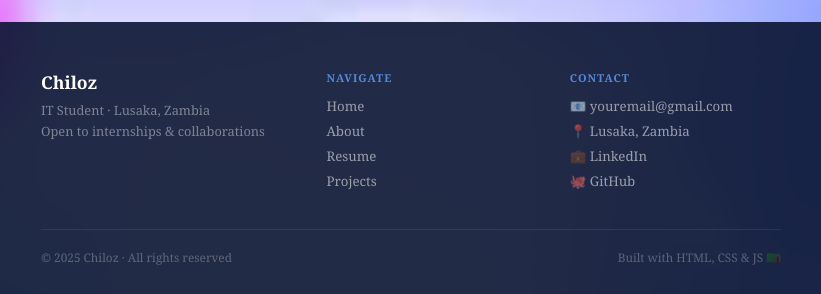
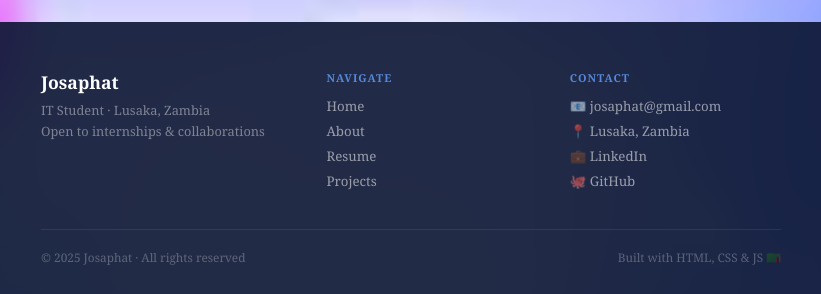
Before and after one commit to Chiloz/Chiloz, a plain HTML site: page projects.html in a window 1280 px wide. Shown: the part 936-1230 px from the top of the page, 229-1050 px from the left. Drawn offline with Linux system fonts and the light colour scheme.

Commit message:
Update projects.html

```diff
--- a/projects.html
+++ b/projects.html
@@ -3,7 +3,7 @@
 <head>
   <meta charset="UTF-8" />
   <meta name="viewport" content="width=device-width, initial-scale=1.0" />
-  <title>Chiloz · Projects</title>
+  <title>Josaphat · Projects</title>
   <link rel="stylesheet" href="style.css" />
 </head>
 <body>
@@ -110,7 +110,7 @@
     <div class="footer-inner">
       <div class="footer-top">
         <div>
-          <div class="ft-name">Chiloz</div>
+          <div class="ft-name">Josaphat</div>
           <p class="ft-sub">IT Student · Lusaka, Zambia<br>Open to internships &amp; collaborations</p>
         </div>
         <div class="fc">
@@ -123,15 +123,15 @@
         <div class="fc">
           <h4>Contact</h4>
           <!-- ✏️ Replace with your real email and links -->
-          <span>📧 youremail@gmail.com</span>
+          <span>📧 josaphat@gmail.com</span>
           <span>📍 Lusaka, Zambia</span>
-          <a href="https://linkedin.com/in/yourprofile" target="_blank">💼 LinkedIn</a>
+          <a href="https://www.linkedin.com/in/josaphat-chilokoto-009499377/" target="_blank">💼 LinkedIn</a>
           <a href="https://github.com/yourusername" target="_blank">🐙 GitHub</a>
         </div>
       </div>
       <hr class="foot-divider" />
       <div class="foot-bottom">
-        <span>© 2025 Chiloz · All rights reserved</span>
+        <span>© 2025 Josaphat · All rights reserved</span>
         <span>Built with HTML, CSS &amp; JS 🇿🇲</span>
       </div>
     </div>
```
